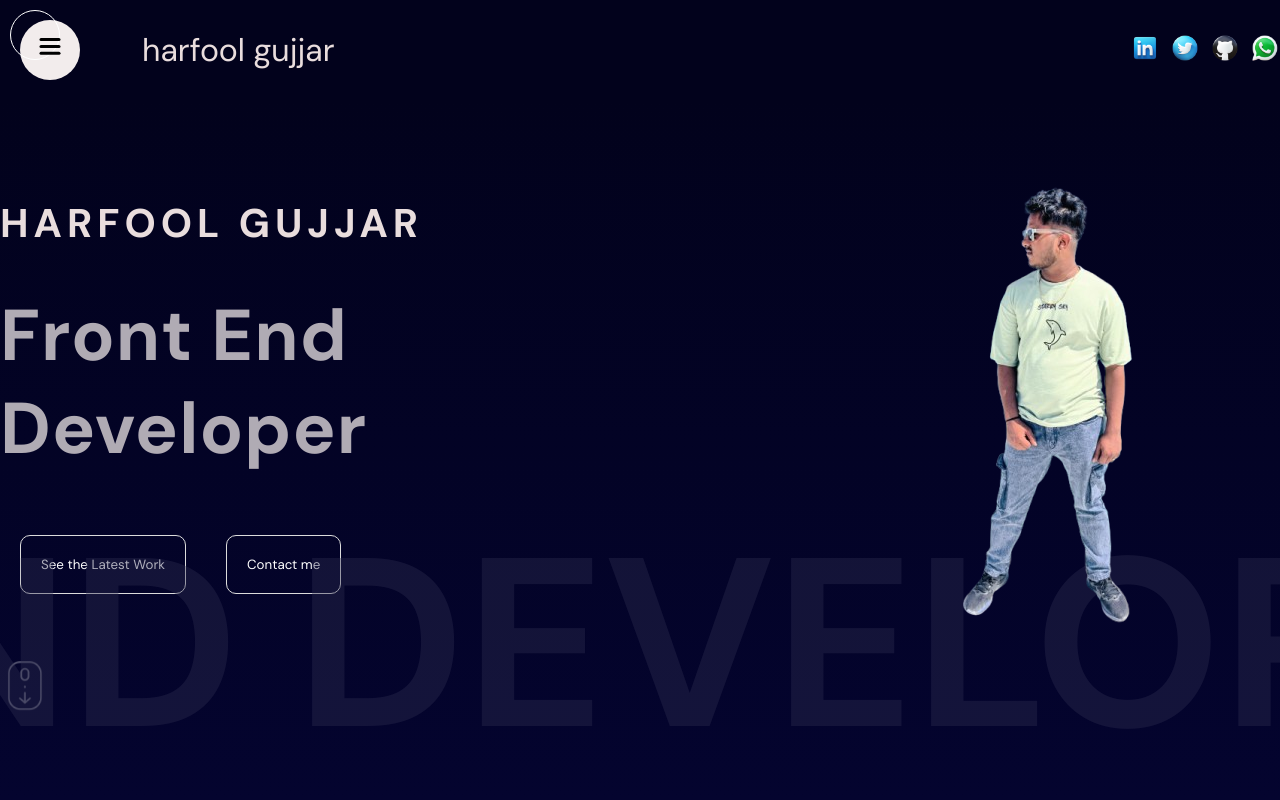
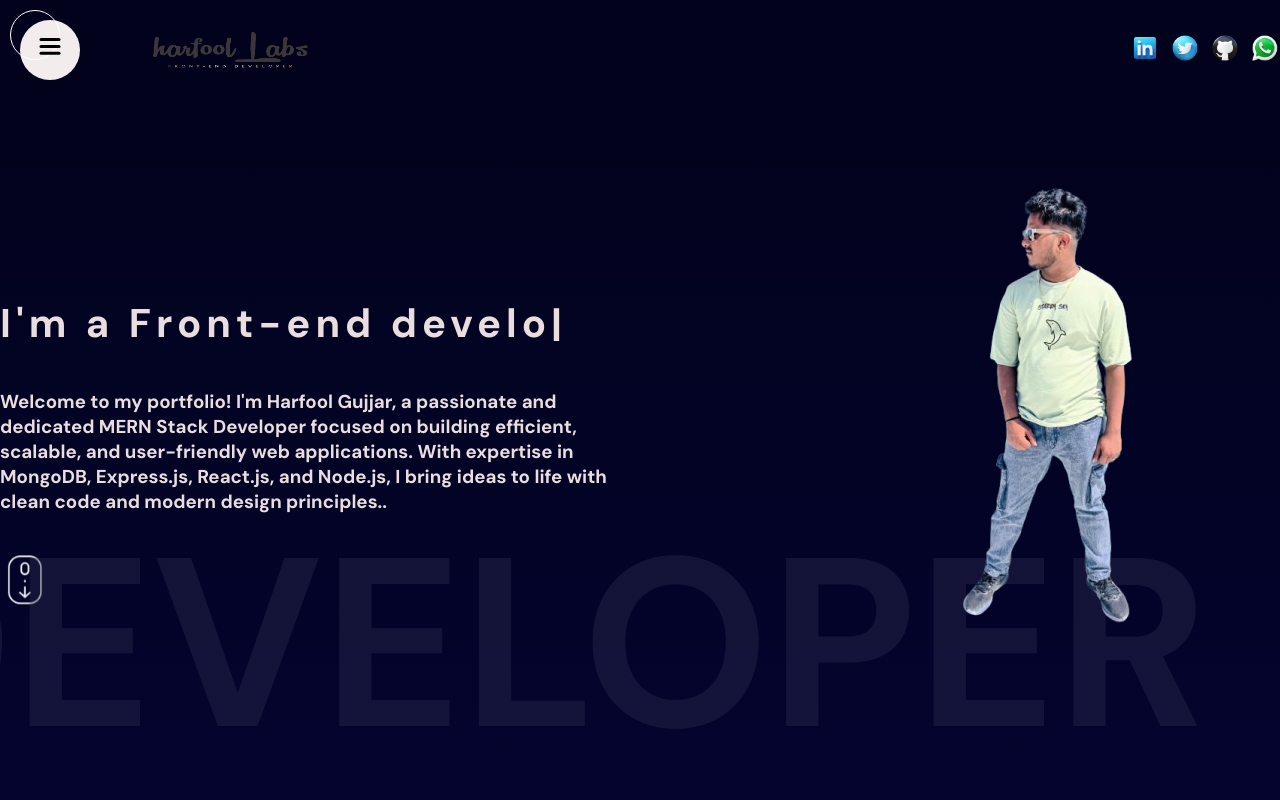
Before and after one commit to harfool/Harfool_gujjarPortfolio, a React (Vite) app: page / in a window 1280 px wide. Shown: the top 800 px of the page. Built offline with nearby package versions, Linux system fonts and the light colour scheme; grey boxes are pictures that could not be loaded.

Commit message:
responsive nav home and parelles
responsive nav home and parelles

```diff
--- a/package.json
+++ b/package.json
@@ -13,7 +13,8 @@
     "@emailjs/browser": "^4.4.1",
     "framer-motion": "^10.16.4",
     "react": "18.2.0",
-    "react-dom": "18.2.0"
+    "react-dom": "18.2.0",
+    "typed.js": "^2.1.0"
   },
   "devDependencies": {
     "@types/react": "18.2.15",
--- a/src/App.css
+++ b/src/App.css
@@ -22,6 +22,6 @@ a{
 
 section{
     overflow: hidden;
-
     height: 100vh;
+    scroll-snap-align: center;
 }
--- a/src/App.jsx
+++ b/src/App.jsx
@@ -17,10 +17,10 @@ const App = () => {
     <section id='Services'> <Parellex type="Services" /> </section>
     <section > <Services/> </section>
     <section id='Portfolio'><Parellex type="Portfolio" /> </section>
-    <Portfolio/>
-    <section id='Contact'>
+    {/* <Portfolio/> */}
+    {/* <section id='Contact'>
       <Contact/>
-    </section>
+    </section> */}
   </div>;
 };
 
--- a/src/components/cursor/Cursor.css
+++ b/src/components/cursor/Cursor.css
@@ -1,3 +1,4 @@
+
 .Corsur{
     width: 50px;
     height: 50px;
@@ -6,3 +7,9 @@
     position: fixed;
     z-index: 999;
 }
+
+@media (max-width : 738px) {
+    .Corsur{display: none;}
+
+
+}
--- a/src/components/hero section/Hero.css
+++ b/src/components/hero section/Hero.css
@@ -1,38 +1,41 @@
 .hero {
-    height: calc(100% - 100px);
+  height: calc(100vh - 100px); /* Adjusting for full viewport height */
   background: linear-gradient(180deg, #02021c, #04042f);
   position: relative;
   overflow: hidden;
 }
-  .wrapper{
+
+.wrapper {
   max-width: 1366px;
   height: 100%;
   margin: auto;
 }
-  .text-container{
+
+.text-container {
   height: 100%;
   display: flex;
   flex-direction: column;
   justify-content: center;
-    gap:40px;
+  gap: 40px;
   width: 50%;
 }
-  .text-container img{
+
+.text-container img {
   width: 50px;
-
 }
 
-  .text-container h2{
+.text-container h2 {
   font-size: 2.5em;
-    /* color:rebeccapurple ; */
   letter-spacing: 5px;
 }
-  .text-container h1{
+
+.text-container h1 {
   font-size: 4.5em;
-    color:rgb(176, 171, 180) ;
+  color: rgb(176, 171, 180);
   letter-spacing: 1px;
 }
-  .text-container button{
+
+.text-container button {
   color: white;
   background: transparent;
   border: 1px solid gainsboro;
@@ -40,16 +43,16 @@
   padding: 20px;
   margin: 20px;
   cursor: pointer;
+}
 
-  }
 .img-container {
   height: 100%;
   position: absolute;
   bottom: 2px;
   right: 29px;
-  height: 100%;
 }
-  .sliding-text{
+
+.sliding-text {
   position: absolute;
   font-size: 30vh;
   bottom: 0;
@@ -58,3 +61,102 @@
   font-weight: bold;
   width: 50%;
 }
+
+/* Desktop (1366px and above) */
+@media (min-width: 1366px) {
+  .text-container {
+    width: 50%;
+    text-align: left;
+  }
+
+  .text-container h2 {
+    font-size: 2.5em;
+  }
+
+  .text-container h1 {
+    font-size: 4.5em;
+  }
+
+  .sliding-text {
+    font-size: 30vh;
+  }
+
+  .text-container button {
+    padding: 20px;
+    margin: 20px;
+  }
+}
+
+/* For Tablets (max width 768px) */
+@media (max-width: 768px) {
+  .text-container {
+    width: 100%;
+    text-align: center;
+    gap: 20px;
+    height: 50%;
+    align-items: center;
+  }
+
+  .text-container h3 {
+    font-size: 10px;
+    line-height: 15px;
+    color: rgb(218, 218, 226);
+    align-items: center;
+    text-align: end;
+  }
+
+  .text-container h2 {
+    font-size: 8px;
+    letter-spacing: 2px;
+    color: rgb(244, 234, 234);
+  }
+  .text-container h2 span{
+    color: red;
+  }
+
+  .sliding-text {
+    font-size: 16px;
+    width: 20%;
+    text-align: center;
+  }
+
+  .img-container  {
+    /* position: absolute; */
+    top: unset;
+    bottom: 0;
+    width: 100%;
+    height: 70%;
+    left: 0;
+
+  }
+  .img-container img{
+   object-fit: cover;
+  }
+}
+
+/* For Mobile Phones (max width 480px) */
+@media (max-width: 480px) {
+  .text-container {
+    width: 100%;
+    padding: 10px;
+  }
+
+  .text-container h2 {
+    font-size: 1.5em;
+  }
+
+  .text-container h1 {
+    font-size: 2.5em;
+  }
+
+  .text-container button {
+    padding: 12px;
+    margin: 12px;
+  }
+
+  .sliding-text {
+    font-size: 15vh; /* Even smaller text */
+    width: 100%;
+    text-align: center;
+  }
+}
--- a/src/components/hero section/Hero.jsx
+++ b/src/components/hero section/Hero.jsx
@@ -1,6 +1,7 @@
+import { useEffect, useRef } from "react";
 import "./Hero.css";
 import { motion } from "framer-motion";
-
+import Typed from "typed.js";
 const containerVariants = {
   initial: {
     opacity: 0,
@@ -25,34 +26,53 @@ const textItemVariants = {
       duration: 1,
     },
   },
-  scrollButton :{
-    opacity :0,
-    y:10,
-    transition:{
-    duration: 2,
-    repeat : Infinity
-    }
-  }
+  scrollButton: {
+    opacity: 0,
+    y: 10,
+    transition: {
+      duration: 2,
+      repeat: Infinity,
+    },
+  },
 };
 const SliderVariants = {
   initial: {
     x: 0,
-
   },
   animate: {
-    x: "-360%",
+    x: "-560%",
 
     transition: {
-      repeatType : "mirror",
-      repeat : Infinity,
-      duration : 20,
+      repeatType: "mirror",
+      repeat: Infinity,
+      duration: 20,
     },
   },
-
 };
 
 
 const Hero = () => {
+
+  const typedElement = useRef(null); // To reference the element where the text appears
+  const typedInstance = useRef(null); // To store the Typed.js instance
+
+  useEffect(() => {
+    // Initialize Typed.js
+    typedInstance.current = new Typed(typedElement.current, {
+      strings: ["Web Developer", "Web design", "Front-end developer" ,"React Develpoer "], // Texts to display
+      typeSpeed: 50, // Speed of typing
+      backSpeed: 30, // Speed of erasing
+      backDelay: 1500, // Delay before erasing
+      loop: true, // Looping animation
+    });
+
+    // Cleanup to destroy the Typed.js instance on unmount
+    return () => {
+      typedInstance.current.destroy();
+    };
+  }, []);
+
+
   return (
     <div className="hero">
       <div className="wrapper">
@@ -62,41 +82,51 @@ const Hero = () => {
           initial="initial"
           animate="animate"
         >
-          <motion.h2 variants={textItemVariants}>HARFOOL GUJJAR</motion.h2>
-          <motion.h1 variants={textItemVariants}>Front End Developer</motion.h1>
-
-          <motion.div className="buttons" variants={containerVariants}>
-            <motion.button variants={textItemVariants}  >
+          <motion.h2 variants={textItemVariants}> I'm a  <span ref={typedElement} ></span></motion.h2>
+          <motion.h3 variants={textItemVariants}> Welcome to my  portfolio! I'm Harfool Gujjar, a passionate and dedicated MERN Stack Developer focused on building efficient, scalable, and user-friendly web applications. With expertise in MongoDB, Express.js, React.js, and Node.js, I bring ideas to life with clean code and modern design principles..</motion.h3>
+          {/* <motion.div
+            variants={SliderVariants}
+            initial="initial"
+            animate="animate"
+            className="sliding-text"
+          >
+            FRONT-END DEVELOPER HARFOOL GUJJAR
+          </motion.div> */}
+          {/* <motion.div className="buttons" variants={containerVariants}>
+            <motion.button variants={textItemVariants}>
               See the Latest Work
             </motion.button>
-            <motion.button variants={textItemVariants}  >Contact me</motion.button>
-          </motion.div>
+            <motion.button variants={textItemVariants}>
+              Contact me
+            </motion.button>
+          </motion.div> */}
 
           <motion.img
             src="/scroll.png"
             alt="Scroll Icon"
             className="scroll-icon"
             variants={textItemVariants}
-            animate ="scrollButton"
+            animate="scrollButton"
           />
         </motion.div>
       </div>
 
-      <motion.div variants={SliderVariants}
-      initial="initial"
-      animate ="animate"
-      className="sliding-text">FRONT-END DEVELOPER HARFOOL GUJJAR</motion.div>
+      <motion.div
+        variants={SliderVariants}
+        initial="initial"
+        animate="animate"
+        className="sliding-text"
+      >
+        FRONT-END DEVELOPER HARFOOL GUJJAR
+      </motion.div>
 
       <div className="img-container">
         <motion.img
-          drag
-          // dragConstraints={{width : 100px ,}}
-          // dragSnapToOrigin={0.6}
-          dragElastic={.6}
+          // drag
+          // dragElastic={.6}
           src="/public/Hero.png"
           alt="Hero"
           className="hero-image"
-
         />
       </div>
     </div>
--- a/src/components/navbar/Navbar.css
+++ b/src/components/navbar/Navbar.css
@@ -12,8 +12,9 @@
     margin-left: 7em;
 }
 
-.navbar .wraper span {
-    font-size: 2em;
+.navbar .wraper .MyLogo {
+   width: 180px;
+   height: 50px;
 }
 
 .navbar .wraper .socialLink {
@@ -25,3 +26,28 @@
     height: 30px;
     width: 30px;
 }
+
+@media (max-width : 738px) {
+    .navbar .wraper .MyLogo {
+        width: 200px;
+        height: 50px;
+        margin: 100px;
+     }
+    .navbar .wraper {
+     justify-content: flex-end;
+    }
+    .navbar .wraper .socialLink {
+        margin: 10px 10px 10px 11px;
+
+    }
+
+}
+
+@media (max-width : 1024px) {
+
+}
+
+@media (max-width : 1366px) {
+
+
+}
--- a/src/components/navbar/Navbar.jsx
+++ b/src/components/navbar/Navbar.jsx
@@ -10,13 +10,18 @@ const Navbar = () => {
     <div className="navbar">
       <Sidebar />
       <div className="wraper">
-        <motion.span
+        {/* <motion.span
           initial={{ opacity: 0, scale: 0.5 }}
           animate={{ opacity: 1, scale: 1 , x :[10,20,30]}}
           transition={{ duration: 3 }}
         >
           harfool gujjar
-        </motion.span>
+        </motion.span> */}
+        <motion.img  className="MyLogo" src="/public/my logo.png" alt=""
+
+        initial={{ opacity: 0, scale: 0.5 }}
+          animate={{ opacity: 1, scale: 1 , x :[10,20,30]}}
+          transition={{ duration: 3 }}/>
         <motion.div
           className="socialLink"
           initial={{ opacity: 0, scale: 0.5 }}
--- a/src/components/parellax/Parelex.css
+++ b/src/components/parellax/Parelex.css
@@ -39,3 +39,17 @@ h1{
     z-index: 1;
 
 }
+@media (max-width : 768px) {
+    h1{
+        font-size: 89px;
+        text-align: center;
+    }
+    .moutains{
+        background-size: contain;
+        background-repeat: no-repeat;
+    }
+    .planets{
+        background-size: contain;
+        background-repeat: no-repeat;
+    }
+}
--- a/src/components/services/Services.css
+++ b/src/components/services/Services.css
@@ -91,3 +91,9 @@
     font-weight: bold;
     cursor: pointer;
   }
+
+  @media (max-width){
+    .text-container-Service{
+
+    }
+  }
--- a/src/components/sidebar/Sidebar.css
+++ b/src/components/sidebar/Sidebar.css
@@ -4,19 +4,24 @@
   align-items: center;
   justify-content: center;
   color: rgb(17, 17, 60);
-  position: relative; /* Ensure proper positioning context */
-
-  height: 100hv;
-
-}
+  background-color: #fff;
+  max-height: 100vh;
+  }
 
 .bg {
   position: fixed;
   top: 0;
   left: 0;
-  width: 300px;
-  height: 100vh; /* Full height for the background */
-  background: rgb(236, 241, 241); /* Use a valid color */
+  bottom: 0;
+  right: 0;
+  width: 400px;
+  background: rgb(236, 241, 241);
   color: aliceblue;
-  z-index: 100; /* Place it below the button */
+  z-index: 100;
 }
+
+@media (max-width : 738px) {
+  .sidebar{
+    display: none ;
+  }
+}
```
Also changed, not shown: public/my logo.png (added), 1 other file (tests, documents, lock files or other folders). Lines whose indentation alone changed are shown as unchanged.
